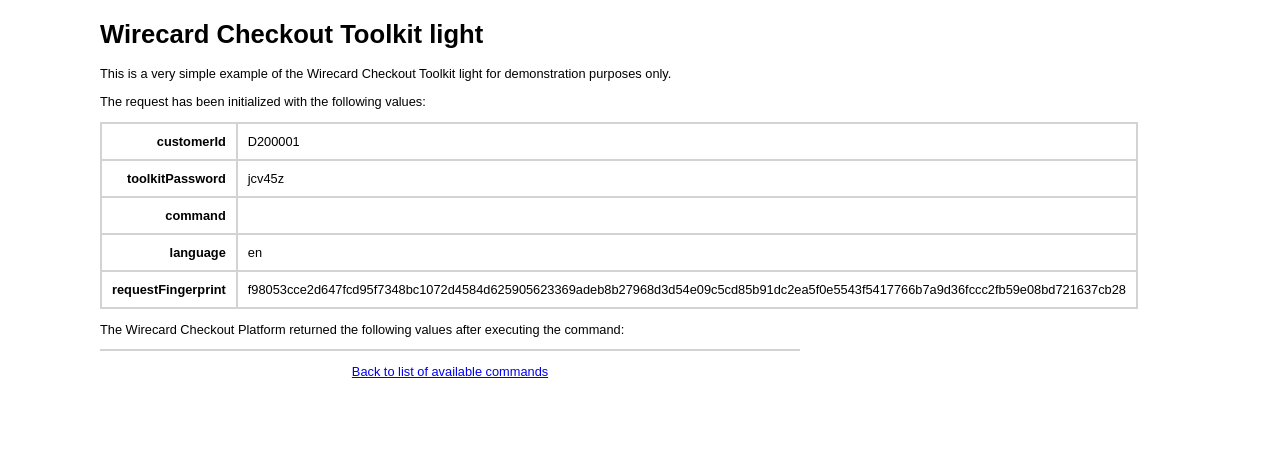
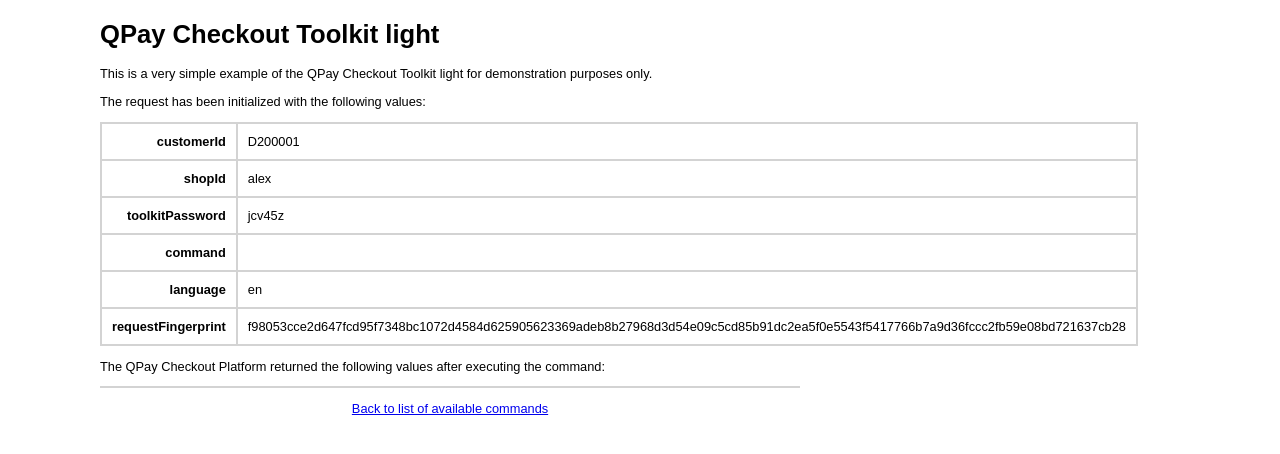
Before and after one commit to qenta-cee/backend-example-php, a PHP site: page /command.php in a window 1280 px wide. Shown: the top 454 px of the page. Run offline with PHP 8.4, Linux system fonts and the light colour scheme; data that the repository does not hold is empty.

Commit message:
fix and rebrand

```diff
--- a/command.php
+++ b/command.php
@@ -1,22 +1,18 @@
 <?php
-  //--------------------------------------------------------------------------------//
-  //                                                                                //
-  // Wirecard Checkout Toolkit light                                                //
-  //                                                                                //
-  // Copyright (c) 2013                                                             //
-  // Wirecard Central Eastern Europe GmbH                                           //
-  // www.wirecard.at                                                                //
-  //                                                                                //
-  // THIS CODE AND INFORMATION ARE PROVIDED "AS IS" WITHOUT WARRANTY OF ANY         //
-  // KIND, EITHER EXPRESSED OR IMPLIED, INCLUDING BUT NOT LIMITED TO THE            //
-  // IMPLIED WARRANTIES OF MERCHANTABILITY AND/OR FITNESS FOR A                     //
-  // PARTICULAR PURPOSE.                                                            //
-  //                                                                                //
-  //--------------------------------------------------------------------------------//
-  // THIS EXAMPLE IS FOR DEMONSTRATION PURPOSES ONLY!                               //
-  //--------------------------------------------------------------------------------//
-  // Please read the integration documentation before modifying this file.          //
-  //--------------------------------------------------------------------------------//
+/**
+ * QPay Checkout Toolkit Light
+ * - Terms of use can be found under
+ * https://guides.qenta.com/prerequisites
+ * - License can be found under:
+ * https://github.com/qenta-cee/qcp-backend-example-php/blob/master/LICENSE.
+ *
+ * THIS CODE AND INFORMATION ARE PROVIDED "AS IS" WITHOUT WARRANTY OF ANY
+ * KIND, EITHER EXPRESSED OR IMPLIED, INCLUDING BUT NOT LIMITED TO THE
+ * IMPLIED WARRANTIES OF MERCHANTABILITY AND/OR FITNESS FOR A
+ * PARTICULAR PURPOSE.
+ *
+ * Please read the integration documentation before modifying this file!
+ */
 
   // loads the merchant specific parameters from the config file
 	require_once("includes/config.inc.php");
@@ -89,12 +85,12 @@
   $requestParameters = "";
 
   if ($command == "approveReversal") {
-    $requestParameters = array ( $customerId, $toolkitPassword,
+    $requestParameters = array ( $customerId, $shopId, $toolkitPassword,
                                   $secret, $command,
                                   $language, $orderNumber );
   }
   if ($command == "deposit") {
-    $requestParameters = array ( $customerId, $toolkitPassword,
+    $requestParameters = array ( $customerId, $shopId, $toolkitPassword,
                                   $secret, $command,
                                   $language, $orderNumber,
                                   $amount, $currency,
@@ -105,25 +101,25 @@
                                   $basketItem1UnitTaxRate);
   }
   if ($command == "depositReversal") {
-    $requestParameters = array ($customerId, $toolkitPassword,
+    $requestParameters = array ($customerId, $shopId, $toolkitPassword,
                                  $secret, $command,
                                  $language, $orderNumber,
                                  $paymentNumber);
   }
   if ($command == "getOrderDetails") {
-    $requestParameters = array ($customerId, $toolkitPassword,
+    $requestParameters = array ($customerId, $shopId, $toolkitPassword,
                                  $secret, $command,
                                  $language, $orderNumber);
   }
   if ($command == "recurPayment") {
-    $requestParameters = array ($customerId, $toolkitPassword,
+    $requestParameters = array ($customerId, $shopId, $toolkitPassword,
                                  $secret, $command,
                                  $language, $orderNumber,
                                  $sourceOrderNumber, $orderDescription,
                                  $amount, $currency);
   }
   if ($command == "refund") {
-    $requestParameters = array ($customerId, $toolkitPassword,
+    $requestParameters = array ($customerId, $shopId, $toolkitPassword,
                                  $secret, $command,
                                  $language, $orderNumber,
                                  $amount, $currency,
@@ -134,7 +130,7 @@
                                  $basketItem1UnitTaxRate);
   }
   if ($command == "refundReversal") {
-    $requestParameters = array ($customerId, $toolkitPassword,
+    $requestParameters = array ($customerId, $shopId, $toolkitPassword,
                                  $secret, $command,
                                  $language, $orderNumber,
                                  $creditNumber);
@@ -143,7 +139,7 @@
     if ($fundTransferType == "SKRILLWALLET") {
     //  customerId, (shopId), toolkitPassword, secret, command, language, (orderNumber),
     // (creditNumber), orderDescription, amount, currency, (orderReference), customerStatement, fundTransferType and consumerEmail
-      $requestParameters = array ($customerId, $toolkitPassword,
+      $requestParameters = array ($customerId, $shopId, $toolkitPassword,
                                    $secret, $command,
                                    $language,
                                    $orderDescription,
@@ -153,7 +149,7 @@
                                    $consumerEmail);
     }
     if ($fundTransferType == "EXISTINGORDER") {
-      $requestParameters = array ($customerId, $toolkitPassword,
+      $requestParameters = array ($customerId, $shopId, $toolkitPassword,
                                    $secret, $command,
                                    $language,
                                    $orderDescription,
@@ -170,6 +166,7 @@
   // which are required for all commands
   $request = array(
                "customerId" => $customerId,
+               "shopId" => $shopId,
                "toolkitPassword" => $toolkitPassword,
                "command" => $command,
                "language" => $language,
@@ -197,16 +194,16 @@
   if ($basketItem1UnitTaxAmount != "") $request = array_merge($request, array("basketItem1UnitTaxAmount" => $basketItem1UnitTaxAmount));
   if ($basketItem1UnitTaxRate != "") $request = array_merge($request, array("basketItem1UnitTaxRate" => $basketItem1UnitTaxRate));
 
-  $response = serverToServerRequest($URL_WIRECARD_CHECKOUT_TOOLKIT_LIGHT, $request);
+  $response = serverToServerRequest($URL_QENTA_CHECKOUT_TOOLKIT_LIGHT, $request);
 ?>
 <html>
   <head>
-    <title>Wirecard Checkout Toolkit light</title>
+    <title>QPay Checkout Toolkit light</title>
     <link rel="stylesheet" type="text/css" href="styles.css">
   </head>
   <body>
-    <h1>Wirecard Checkout Toolkit light</h1>
-    <p>This is a very simple example of the Wirecard Checkout Toolkit light for demonstration purposes only.</p>
+    <h1>QPay Checkout Toolkit light</h1>
+    <p>This is a very simple example of the QPay Checkout Toolkit light for demonstration purposes only.</p>
    <?php
       printRequestParameters($request);
       printResponseParameters($response);
--- a/includes/config.inc.php
+++ b/includes/config.inc.php
@@ -1,44 +1,41 @@
 <?php
-  //--------------------------------------------------------------------------------//
-  //                                                                                //
-  // Wirecard Checkout Toolkit light                                                //
-  //                                                                                //
-  // Copyright (c) 2013                                                             //
-  // Wirecard Central Eastern Europe GmbH                                           //
-  // www.wirecard.at                                                                //
-  //                                                                                //
-  // THIS CODE AND INFORMATION ARE PROVIDED "AS IS" WITHOUT WARRANTY OF ANY         //
-  // KIND, EITHER EXPRESSED OR IMPLIED, INCLUDING BUT NOT LIMITED TO THE            //
-  // IMPLIED WARRANTIES OF MERCHANTABILITY AND/OR FITNESS FOR A                     //
-  // PARTICULAR PURPOSE.                                                            //
-  //                                                                                //
-  //--------------------------------------------------------------------------------//
-  // THIS EXAMPLE IS FOR DEMONSTRATION PURPOSES ONLY!                               //
-  //--------------------------------------------------------------------------------//
-  // Please read the integration documentation before modifying this file.          //
-  //--------------------------------------------------------------------------------//
+/**
+ * QPay Checkout Toolkit Light
+ * - Terms of use can be found under
+ * https://guides.qenta.com/prerequisites
+ * - License can be found under:
+ * https://github.com/qenta-cee/qcp-backend-example-php/blob/master/LICENSE.
+ *
+ * THIS CODE AND INFORMATION ARE PROVIDED "AS IS" WITHOUT WARRANTY OF ANY
+ * KIND, EITHER EXPRESSED OR IMPLIED, INCLUDING BUT NOT LIMITED TO THE
+ * IMPLIED WARRANTIES OF MERCHANTABILITY AND/OR FITNESS FOR A
+ * PARTICULAR PURPOSE.
+ *
+ * Please read the integration documentation before modifying this file!
+ */
 
   // customer id
   // e.g. D200001 for demonstration purposes only
-  // for production mode, please use your personal customer id obtained by Wirecard
-  $customerId = "D200001";
+  // for production mode, please use your personal customer id obtained by Qenta
+  $customerId = getenv('QCP_BACKEND_CUSTOMER_ID') ?: "D200001";
+  $shopId = getenv('QCP_BACKEND_SHOP_ID') ?: 'alex';
 
   // password for accessing Toolkit light
-  $toolkitPassword = "jcv45z";
+  $toolkitPassword = getenv('QCP_BACKEND_CUSTOMER_PASSWORD') ?: "jcv45z";
 
   // secret
   // pre-shared key, used to sign the transmitted data
   // e.g. B8AKTPWBRMNBV455FG6M2DANE99WU2 for testing purposes
-  // for production mode, please use your personal secret obtained by Wirecard
-  $secret = "B8AKTPWBRMNBV455FG6M2DANE99WU2";
+  // for production mode, please use your personal secret obtained by Qenta
+  $secret = getenv('QCP_BACKEND_CUSTOMER_SECRET') ?: "B8AKTPWBRMNBV455FG6M2DANE99WU2";
 
   // shortcut for selected language for all texts returned by a command
   $language = "en";
 
 	//--------------------------------------------------------------------------------//
 
-  // URLs for accessing  Wirecard Checkout Toolkit light
-  $URL_WIRECARD_CHECKOUT_TOOLKIT_LIGHT = "https://checkout.wirecard.com/page/toolkit.php";
+  // URLs for accessing  QPay Checkout Toolkit light
+  $URL_QENTA_CHECKOUT_TOOLKIT_LIGHT = getenv('QCP_BACKEND_ENDPOINT') ?: "https://api.qenta.com/page/toolkit.php";
 
 	//--------------------------------------------------------------------------------//
 
--- a/includes/functions.inc.php
+++ b/includes/functions.inc.php
@@ -1,15 +1,18 @@
 <?php
-//--------------------------------------------------------------------------------//
-//                                                                                //
-// Wirecard Central Eastern Europe GmbH                                           //
-// www.wirecard.at                                                                //
-//                                                                                //
-// THIS CODE AND INFORMATION ARE PROVIDED "AS IS" WITHOUT WARRANTY OF ANY         //
-// KIND, EITHER EXPRESSED OR IMPLIED, INCLUDING BUT NOT LIMITED TO THE            //
-// IMPLIED WARRANTIES OF MERCHANTABILITY AND/OR FITNESS FOR A                     //
-// PARTICULAR PURPOSE.                                                            //
-//                                                                                //
-//--------------------------------------------------------------------------------//
+/**
+ * QPay Checkout Toolkit Light
+ * - Terms of use can be found under
+ * https://guides.qenta.com/prerequisites
+ * - License can be found under:
+ * https://github.com/qenta-cee/qcp-backend-example-php/blob/master/LICENSE.
+ *
+ * THIS CODE AND INFORMATION ARE PROVIDED "AS IS" WITHOUT WARRANTY OF ANY
+ * KIND, EITHER EXPRESSED OR IMPLIED, INCLUDING BUT NOT LIMITED TO THE
+ * IMPLIED WARRANTIES OF MERCHANTABILITY AND/OR FITNESS FOR A
+ * PARTICULAR PURPOSE.
+ *
+ * Please read the integration documentation before modifying this file!
+ */
 
 // Returns the protocol, servername, port and path for the current page.
 function getBaseUrl()
@@ -85,7 +88,7 @@ function printRequestParameters($params) {
 //--------------------------------------------------------------------------------//
 
 function printResponseParameters($response) {
-    echo "<p>The Wirecard Checkout Platform returned the following values after executing the command:</p>";
+    echo "<p>The QPay Checkout Platform returned the following values after executing the command:</p>";
     echo '<table border="1" bordercolor="lightgray" cellpadding="10" cellspacing="0">';
     foreach (explode('&', $response) as $keyvalue) {
         $param = explode('=', $keyvalue);
--- a/styles.css
+++ b/styles.css
@@ -1,23 +1,17 @@
 /**
-  //--------------------------------------------------------------------------------//
-  //                                                                                //
-  // Wirecard Checkout Toolkit light                                                //
-  //                                                                                //
-  // Copyright (c) 2013                                                             //
-  // Wirecard Central Eastern Europe GmbH                                           //
-  // www.wirecard.at                                                                //
-  //                                                                                //
-  // THIS CODE AND INFORMATION ARE PROVIDED "AS IS" WITHOUT WARRANTY OF ANY         //
-  // KIND, EITHER EXPRESSED OR IMPLIED, INCLUDING BUT NOT LIMITED TO THE            //
-  // IMPLIED WARRANTIES OF MERCHANTABILITY AND/OR FITNESS FOR A                     //
-  // PARTICULAR PURPOSE.                                                            //
-  //                                                                                //
-  //--------------------------------------------------------------------------------//
-  // THIS EXAMPLE IS FOR DEMONSTRATION PURPOSES ONLY!                               //
-  //--------------------------------------------------------------------------------//
-  // Please read the integration documentation before modifying this file.          //
-  //--------------------------------------------------------------------------------//
-*/
+ * QPay Checkout Toolkit Light
+ * - Terms of use can be found under
+ * https://guides.qenta.com/prerequisites
+ * - License can be found under:
+ * https://github.com/qenta-cee/qcp-backend-example-php/blob/master/LICENSE.
+ *
+ * THIS CODE AND INFORMATION ARE PROVIDED "AS IS" WITHOUT WARRANTY OF ANY
+ * KIND, EITHER EXPRESSED OR IMPLIED, INCLUDING BUT NOT LIMITED TO THE
+ * IMPLIED WARRANTIES OF MERCHANTABILITY AND/OR FITNESS FOR A
+ * PARTICULAR PURPOSE.
+ *
+ * Please read the integration documentation before modifying this file!
+ */
 
 body {
 		margin:         0;
@@ -36,3 +30,8 @@ table {
 td {
 		font-size:      0.8em;
 	}
+
+#config-data{
+	margin-bottom: 10px;
+	display:none;
+}
```
Also changed, not shown: docker-compose.yml (added, +16 -0 lines), index.php (+57 -23 lines), README.md, 1 other file.
